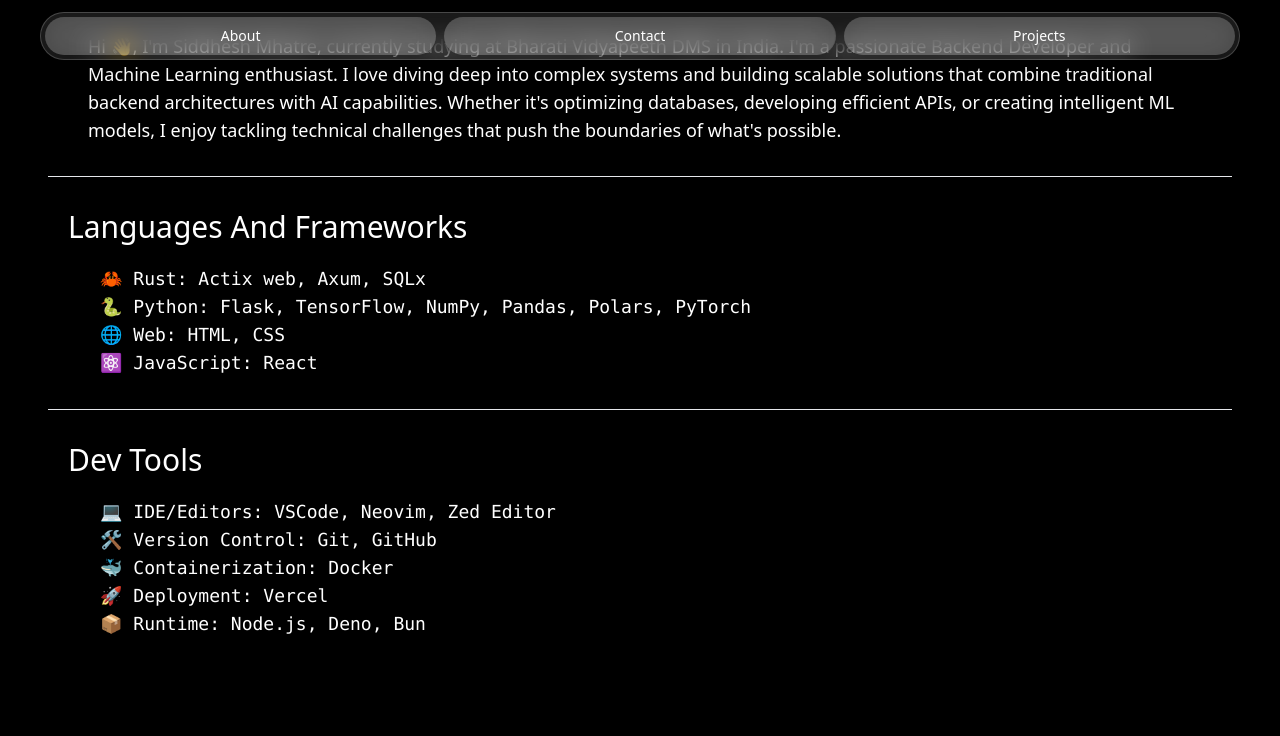
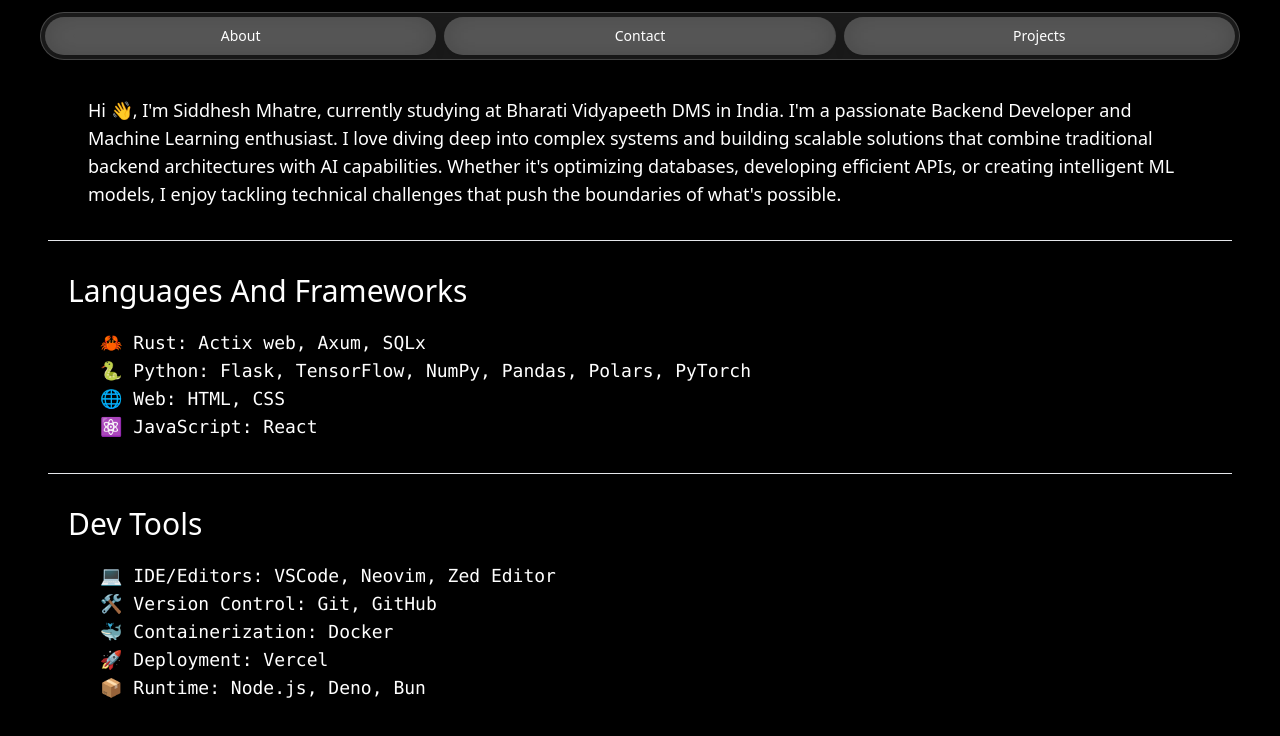
Before and after one commit to glitchySid/My-Portfolio, a React (Vite) app: page / in a window 1280 px wide. Shown: the top 736 px of the page. Built offline with nearby package versions, Linux system fonts and the light colour scheme; what tailwindcss-motion would draw is missing.

Commit message:
Fix typo in className property from "mt-mt-2020" to "mt-20"

```diff
--- a/src/components/pages/aboutme.tsx
+++ b/src/components/pages/aboutme.tsx
@@ -1,6 +1,6 @@
 function Aboutme() {
   return (
-    <div className="mt-mt-2020">
+    <div className="mt-20">
       {/* <h1 className="text-4xl sm:text-6xl font-bold text-center text-white m-8 sm:m-8 font-serif">
         About Me
       </h1> */}
```
